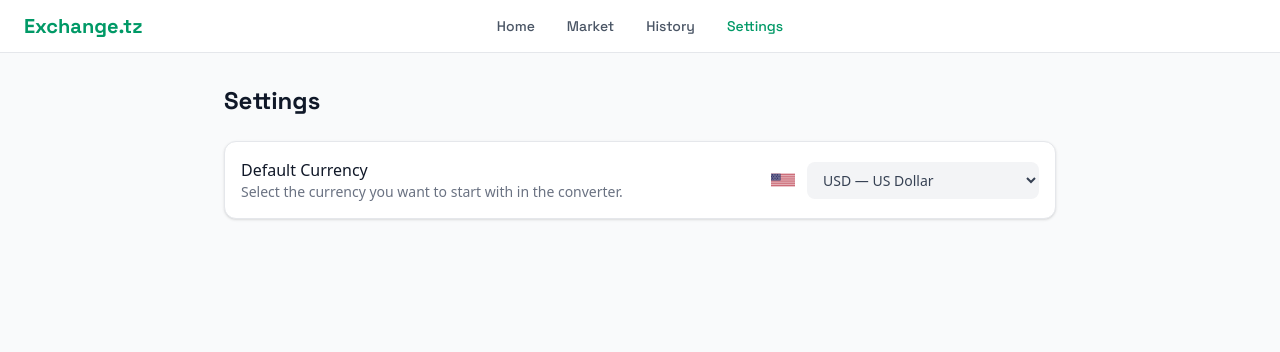
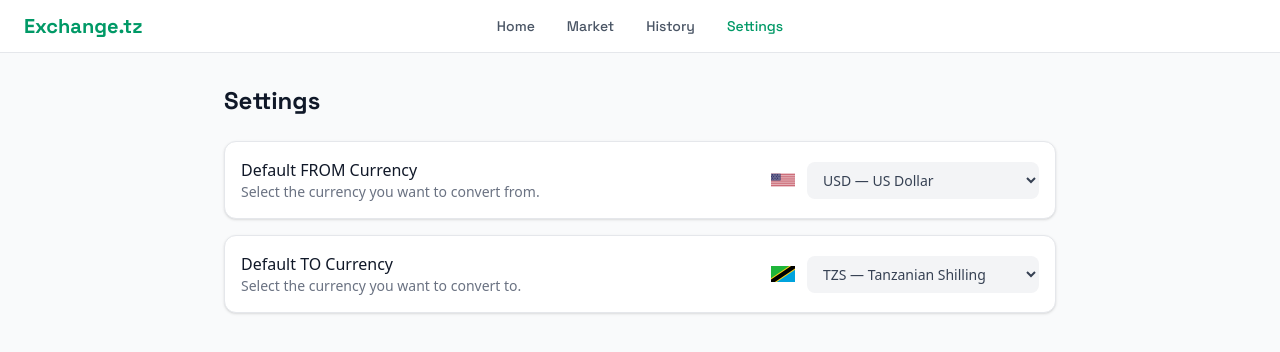
Before and after one commit to eddietal2/EAX, a SvelteKit app in the folder etz/: page /settings in a window 1280 px wide. Shown: the top 352 px of the page. Built offline with nearby package versions, Linux system fonts and the light colour scheme.

Commit message:
Settings Page: TO/From Default Currencies

```diff
--- a/etz/src/lib/stores/settings.ts
+++ b/etz/src/lib/stores/settings.ts
@@ -34,21 +34,38 @@ export const currencyOptions: CurrencyOption[] = [
 	{ code: 'EGP', name: 'Egyptian Pound', symbol: 'E£', flag: '🇪🇬' }
 ];
 
-const storageKey = 'exchangeDefaultCurrency';
+const fromStorageKey = 'exchangeDefaultFromCurrency';
+const toStorageKey = 'exchangeDefaultToCurrency';
 
-function createDefaultCurrencyStore() {
-	const defaultCode = browser && localStorage.getItem(storageKey)
-		? localStorage.getItem(storageKey)
+function createDefaultFromCurrencyStore() {
+	const defaultCode = browser && localStorage.getItem(fromStorageKey)
+		? localStorage.getItem(fromStorageKey)
 		: 'USD';
 
 	const store = writable<string>(defaultCode as string);
 
 	store.subscribe((value) => {
 		if (!browser) return;
-		localStorage.setItem(storageKey, value);
+		localStorage.setItem(fromStorageKey, value);
 	});
 
 	return store;
 }
 
-export const defaultCurrency = createDefaultCurrencyStore();
+function createDefaultToCurrencyStore() {
+	const defaultCode = browser && localStorage.getItem(toStorageKey)
+		? localStorage.getItem(toStorageKey)
+		: 'TZS';
+
+	const store = writable<string>(defaultCode as string);
+
+	store.subscribe((value) => {
+		if (!browser) return;
+		localStorage.setItem(toStorageKey, value);
+	});
+
+	return store;
+}
+
+export const defaultFromCurrency = createDefaultFromCurrencyStore();
+export const defaultToCurrency = createDefaultToCurrencyStore();
--- a/etz/src/routes/+page.svelte
+++ b/etz/src/routes/+page.svelte
@@ -2,7 +2,9 @@
 	import { onMount, tick } from 'svelte';
 	import { rates, getStaticRates, fetchExchangeRates, initRatePolling, lastUpdated, isLoading, fetchError } from '$lib/stores/exchangeRates';
 	import { conversionHistory } from '$lib/stores/conversionHistory';
-	import { toastStore } from '$lib/stores/toast';import { defaultCurrency } from '$lib/stores/settings';	import FlagIcon from '$lib/components/FlagIcon.svelte';
+	import { toastStore } from '$lib/stores/toast';
+	import { defaultFromCurrency, defaultToCurrency } from '$lib/stores/settings';
+	import FlagIcon from '$lib/components/FlagIcon.svelte';
 
 	let amount = $state('');
 	let fromCurrency = $state('USD');
@@ -118,7 +120,8 @@
 	};
 
 	onMount(() => {
-		fromCurrency = $defaultCurrency;
+		fromCurrency = $defaultFromCurrency;
+		toCurrency = $defaultToCurrency;
 		initRatePolling(8 * 60 * 60 * 1000); // 3x/day (90/mo)
 	});
 
--- a/etz/src/routes/settings/+page.svelte
+++ b/etz/src/routes/settings/+page.svelte
@@ -1,11 +1,16 @@
 <script lang="ts">
-	import { currencyOptions, defaultCurrency } from '$lib/stores/settings';
+	import { currencyOptions, defaultFromCurrency, defaultToCurrency } from '$lib/stores/settings';
 	import FlagIcon from '$lib/components/FlagIcon.svelte';
 
-	let selectedCurrency = $defaultCurrency;
+	let selectedFromCurrency = $defaultFromCurrency;
+	let selectedToCurrency = $defaultToCurrency;
 
-	function updateDefaultCurrency() {
-		defaultCurrency.set(selectedCurrency);
+	function updateDefaultFromCurrency() {
+		defaultFromCurrency.set(selectedFromCurrency);
+	}
+
+	function updateDefaultToCurrency() {
+		defaultToCurrency.set(selectedToCurrency);
 	}
 </script>
 
@@ -13,16 +18,34 @@
 	<h1 class="text-2xl font-bold text-gray-900 mb-6">Settings</h1>
 
 	<div class="space-y-4">
-		<!-- Default Currency -->
+		<!-- Default FROM Currency -->
 		<div class="bg-white rounded-xl shadow-sm border border-gray-200 p-4">
 			<div class="flex items-center justify-between gap-4">
 				<div>
-					<p class="font-medium text-gray-900">Default Currency</p>
-					<p class="text-sm text-gray-500">Select the currency you want to start with in the converter.</p>
+					<p class="font-medium text-gray-900">Default FROM Currency</p>
+					<p class="text-sm text-gray-500">Select the currency you want to convert from.</p>
 				</div>
 				<div class="flex items-center gap-3">
-					<FlagIcon code={selectedCurrency} size="md" />
-					<select bind:value={selectedCurrency} on:change={updateDefaultCurrency} class="bg-gray-100 border-0 rounded-lg px-3 py-2 text-sm font-medium text-gray-700">
+					<FlagIcon code={selectedFromCurrency} size="md" />
+					<select bind:value={selectedFromCurrency} on:change={updateDefaultFromCurrency} class="bg-gray-100 border-0 rounded-lg px-3 py-2 text-sm font-medium text-gray-700">
+						{#each currencyOptions as option}
+							<option value={option.code}>{option.code} — {option.name}</option>
+						{/each}
+					</select>
+				</div>
+			</div>
+		</div>
+
+		<!-- Default TO Currency -->
+		<div class="bg-white rounded-xl shadow-sm border border-gray-200 p-4">
+			<div class="flex items-center justify-between gap-4">
+				<div>
+					<p class="font-medium text-gray-900">Default TO Currency</p>
+					<p class="text-sm text-gray-500">Select the currency you want to convert to.</p>
+				</div>
+				<div class="flex items-center gap-3">
+					<FlagIcon code={selectedToCurrency} size="md" />
+					<select bind:value={selectedToCurrency} on:change={updateDefaultToCurrency} class="bg-gray-100 border-0 rounded-lg px-3 py-2 text-sm font-medium text-gray-700">
 						{#each currencyOptions as option}
 							<option value={option.code}>{option.code} — {option.name}</option>
 						{/each}
```
